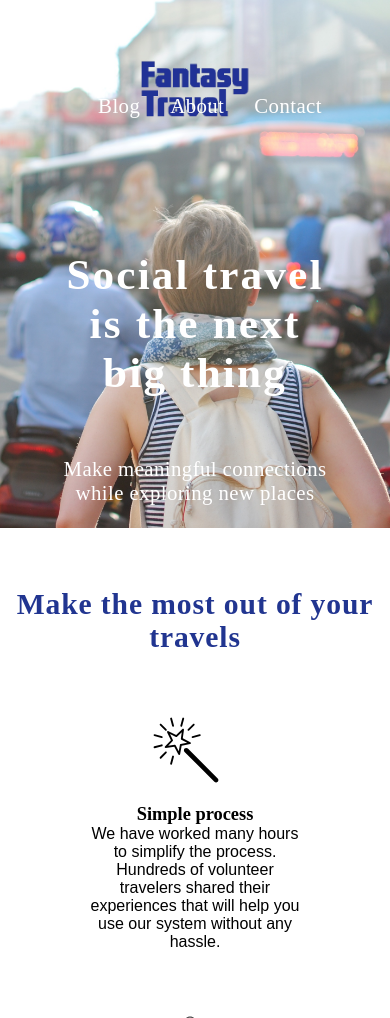
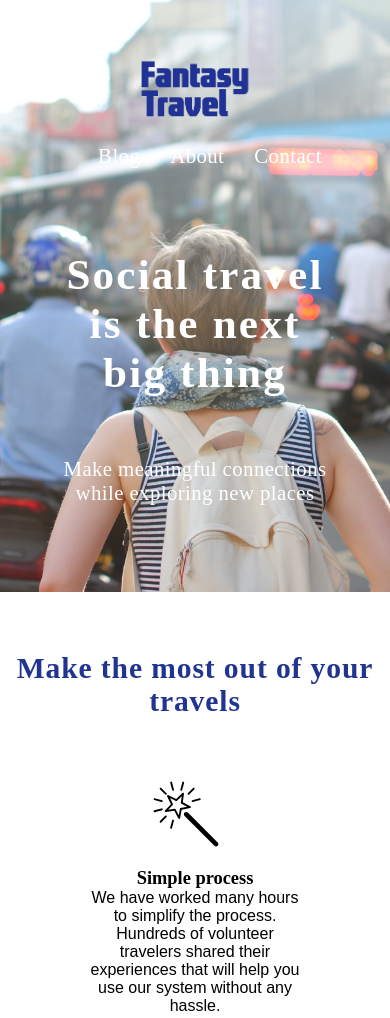
Before and after one commit to lilyxl8-zz/fantasy-travel, a website: page app/index.html in a window 390 px wide. Shown: the top 1018 px of the page. Drawn offline with Linux system fonts and the light colour scheme.

Commit message:
header flex

```diff
--- a/app/css/main.scss
+++ b/app/css/main.scss
@@ -1,6 +1,6 @@
 $general-padding: 60px;
 $small-padding: 30px;
-$section-height: 33rem;
+$section-height: 37rem;
 
 $contrast-color: #fff;
 $emphasis-color: #213590;
@@ -149,7 +149,7 @@ header {
 	header {
 		flex-direction: column;
 	}
-  header-logo {
+  .header-logo {
 		margin-bottom: 50px;
 	}
   section {
```
Also changed, not shown: app/css/main.css, 1 other file.
